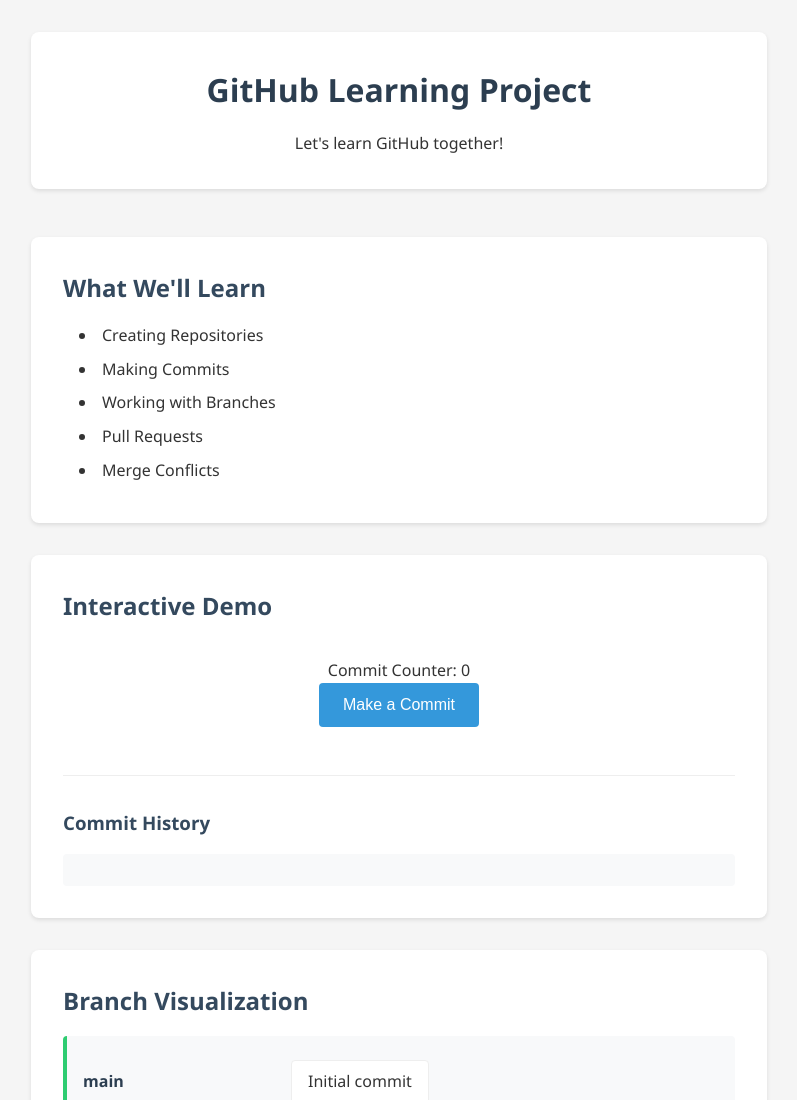
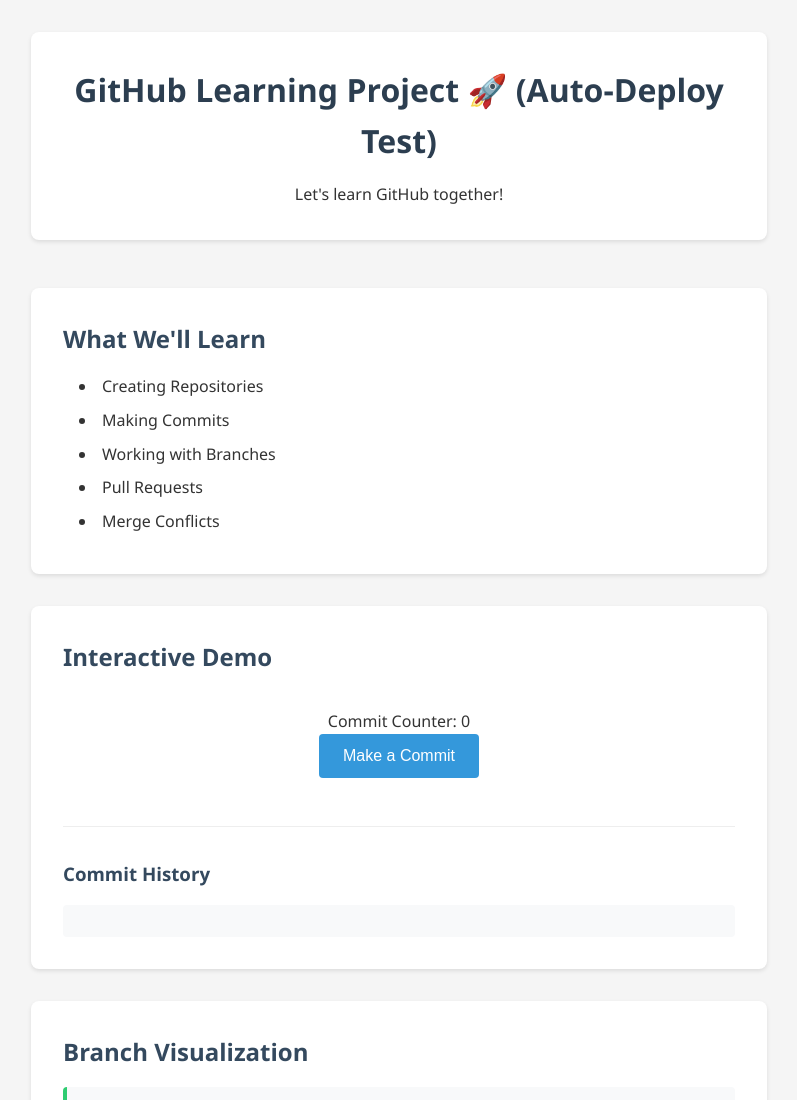
Before and after one commit to RushitSolanki/LearnGitHub, a website: page index.html in a window 1280 px wide. Shown: the top 1100 px of the page, without its empty margins (241-1038 px from the left). Drawn offline with Linux system fonts and the light colour scheme.

Commit message:
Update heading to test auto-deploy 🚀

```diff
--- a/index.html
+++ b/index.html
@@ -9,7 +9,7 @@
   <body>
     <div class="container">
       <header>
-        <h1>GitHub Learning Project</h1>
+        <h1>GitHub Learning Project 🚀 (Auto-Deploy Test)</h1>
         <p>Let's learn GitHub together!</p>
       </header>
 
```
